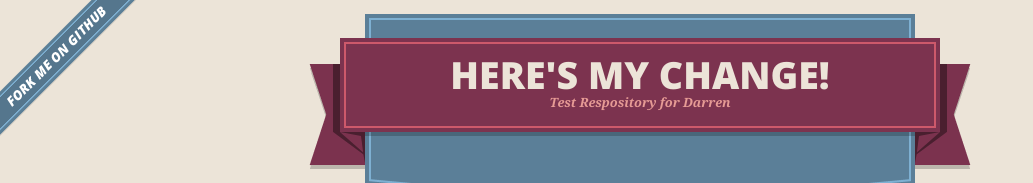
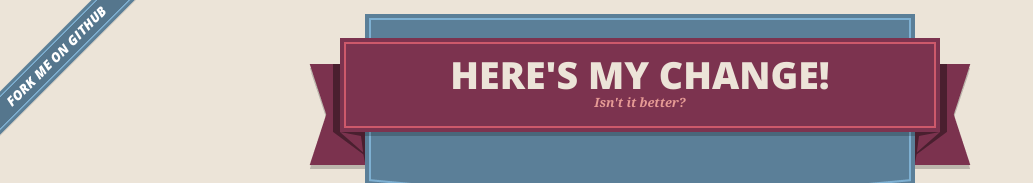
Before and after one commit to hightechhostel/hightechhostel.github.io, a plain HTML site: page index.html in a window 1280 px wide. Shown: the top 183 px of the page, without its empty margins (0-1033 px from the left). Drawn offline with nearby package versions, Linux system fonts and the light colour scheme.

Commit message:
edited the subdescription

```diff
--- a/index.html
+++ b/index.html
@@ -28,7 +28,7 @@
         <span class="ribbon-outer">
           <span class="ribbon-inner">
             <h1>Here's my change!</h1>
-            <h2>Test Respository for Darren</h2>
+            <h2>Isn't it better?</h2>
           </span>
           <span class="left-tail"></span>
           <span class="right-tail"></span>
```
